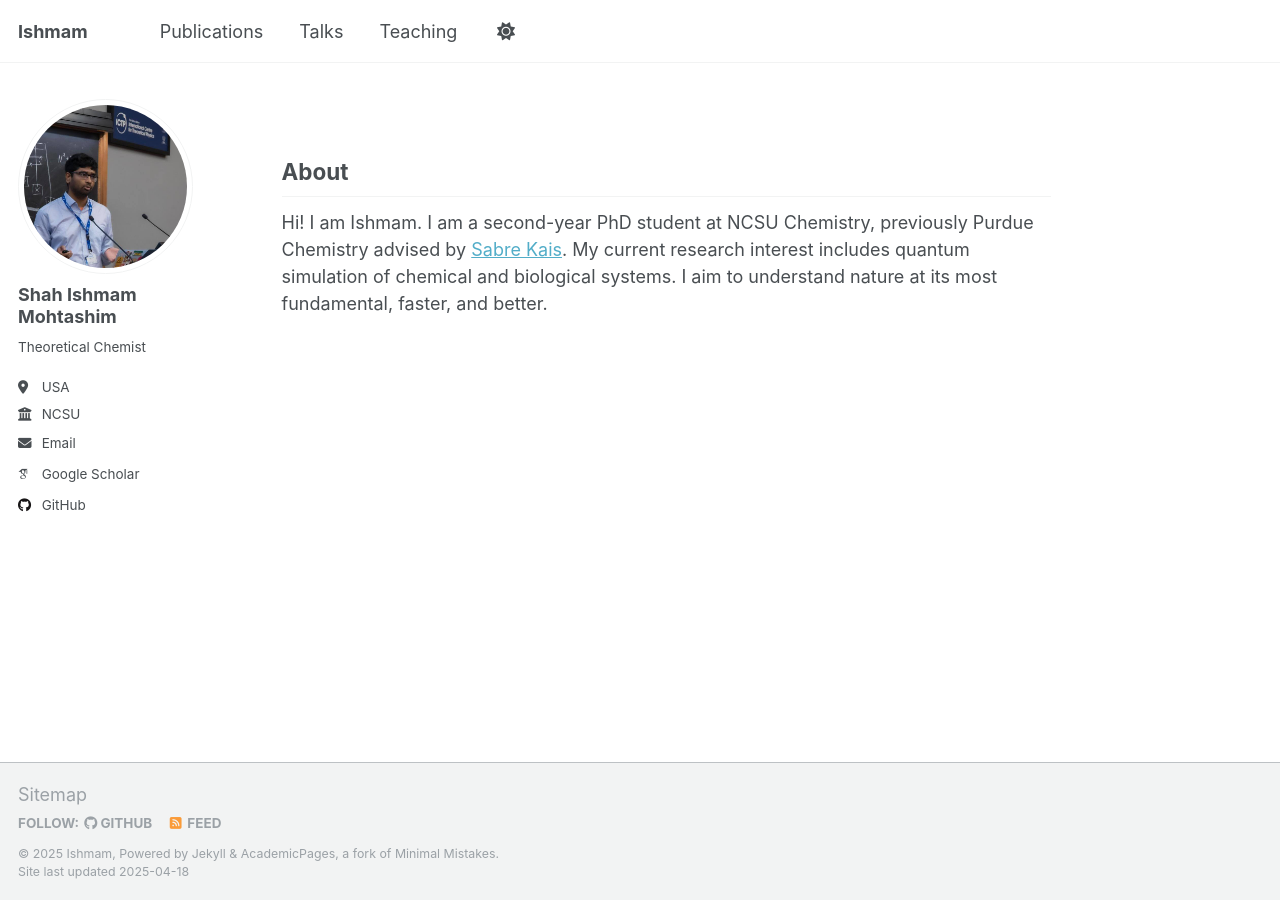
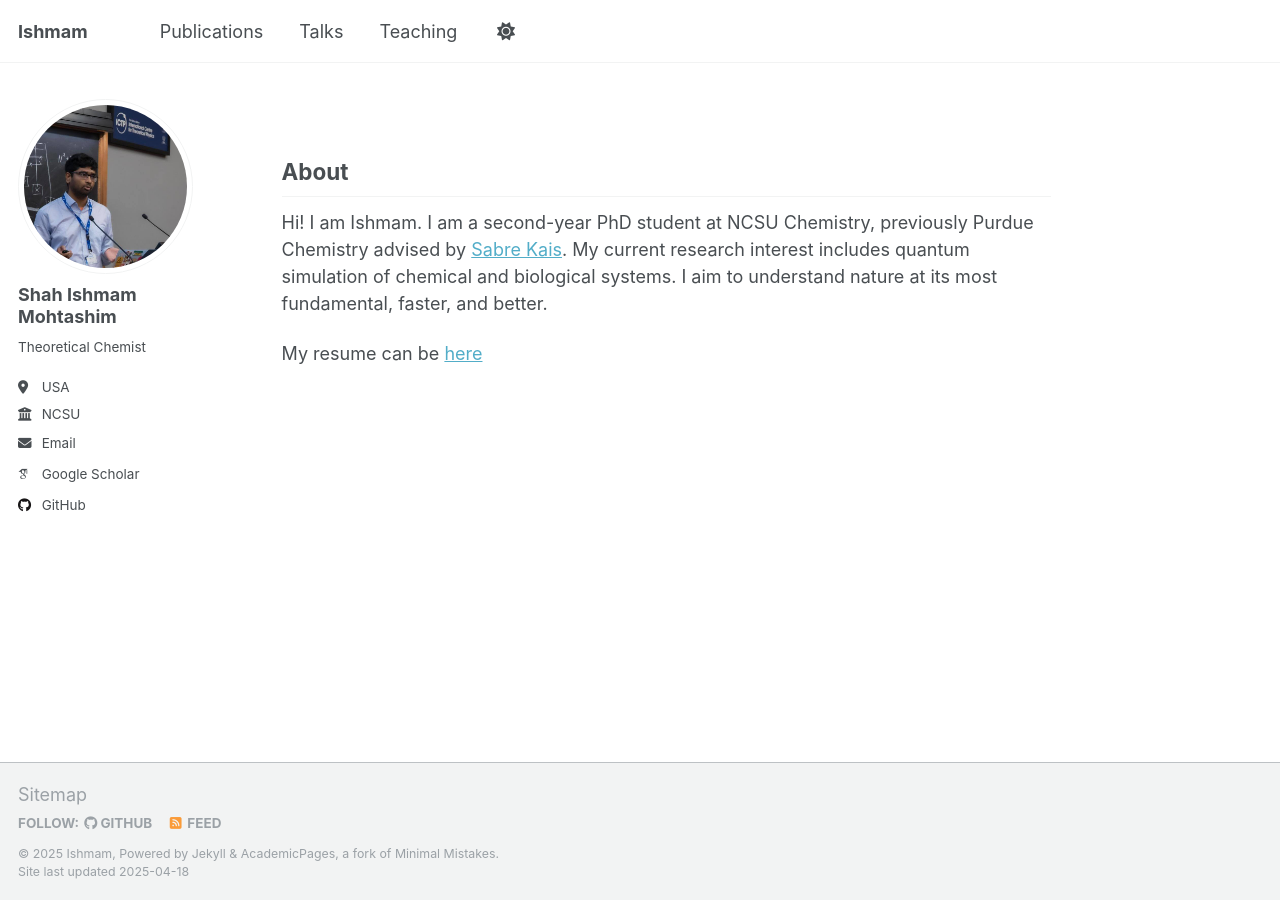
Before and after one commit to IshmamShah/ishmamshah.github.io, a Jekyll site: the page built from _pages/about.md, in a window 1280 px wide. Built offline with Jekyll 4.4.1, drawn with Linux system fonts in a browser that asks for light colours; some web fonts are replaced.

Commit message:
Update about.md

```diff
--- a/_pages/about.md
+++ b/_pages/about.md
@@ -10,3 +10,5 @@
 
 Hi! I am Ishmam. I am a second-year PhD student at NCSU Chemistry, previously Purdue Chemistry advised by [Sabre Kais](https://ece.ncsu.edu/people/skais/).
 My current research interest includes quantum simulation of chemical and biological systems. I aim to understand nature at its most fundamental, faster, and better.
+
+My resume can be [here](https://drive.google.com/file/d/14cjDnMGlARzP9NrQKDOlj0JzHwPXbvvL/view?usp=sharing)
```
